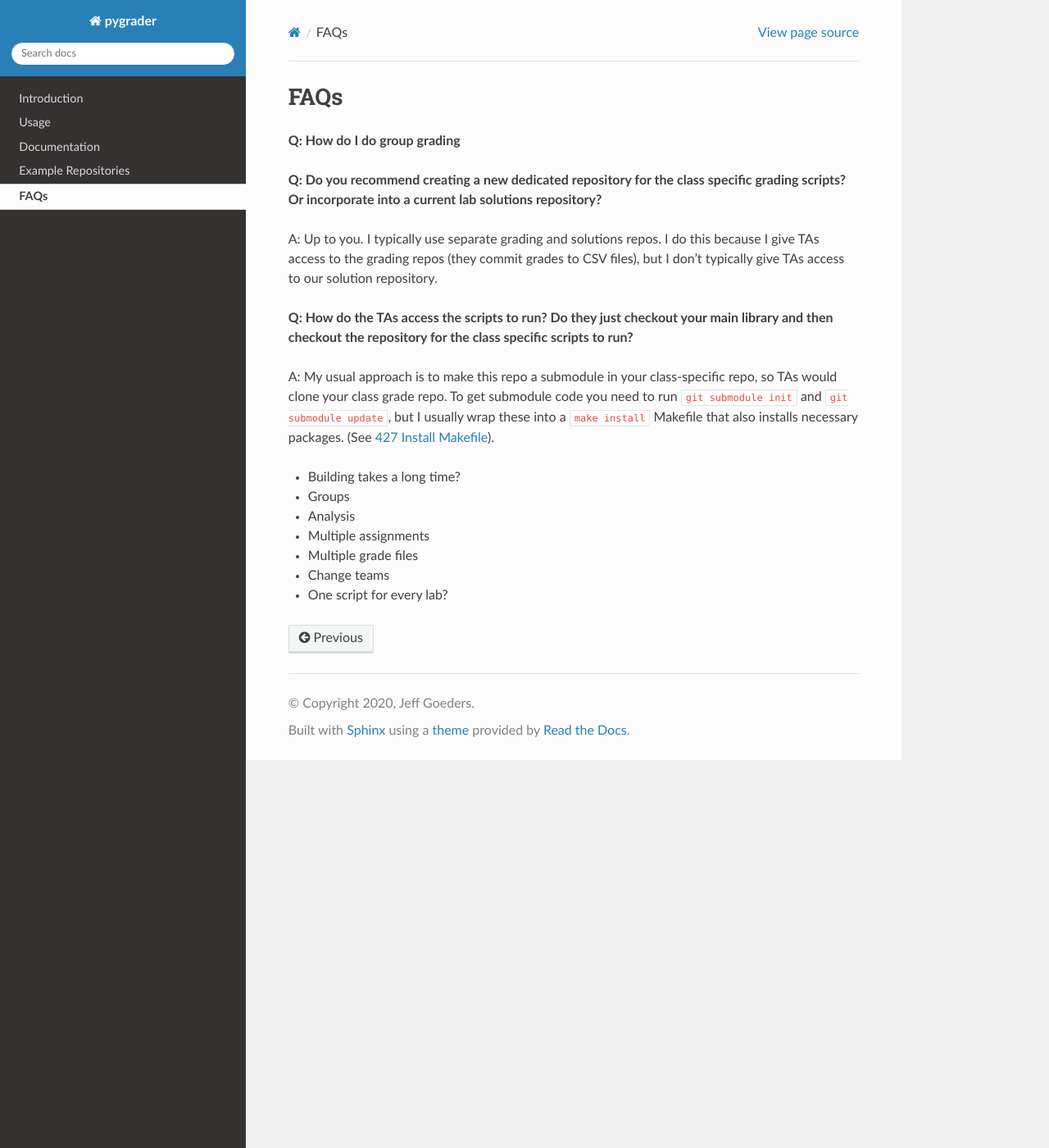
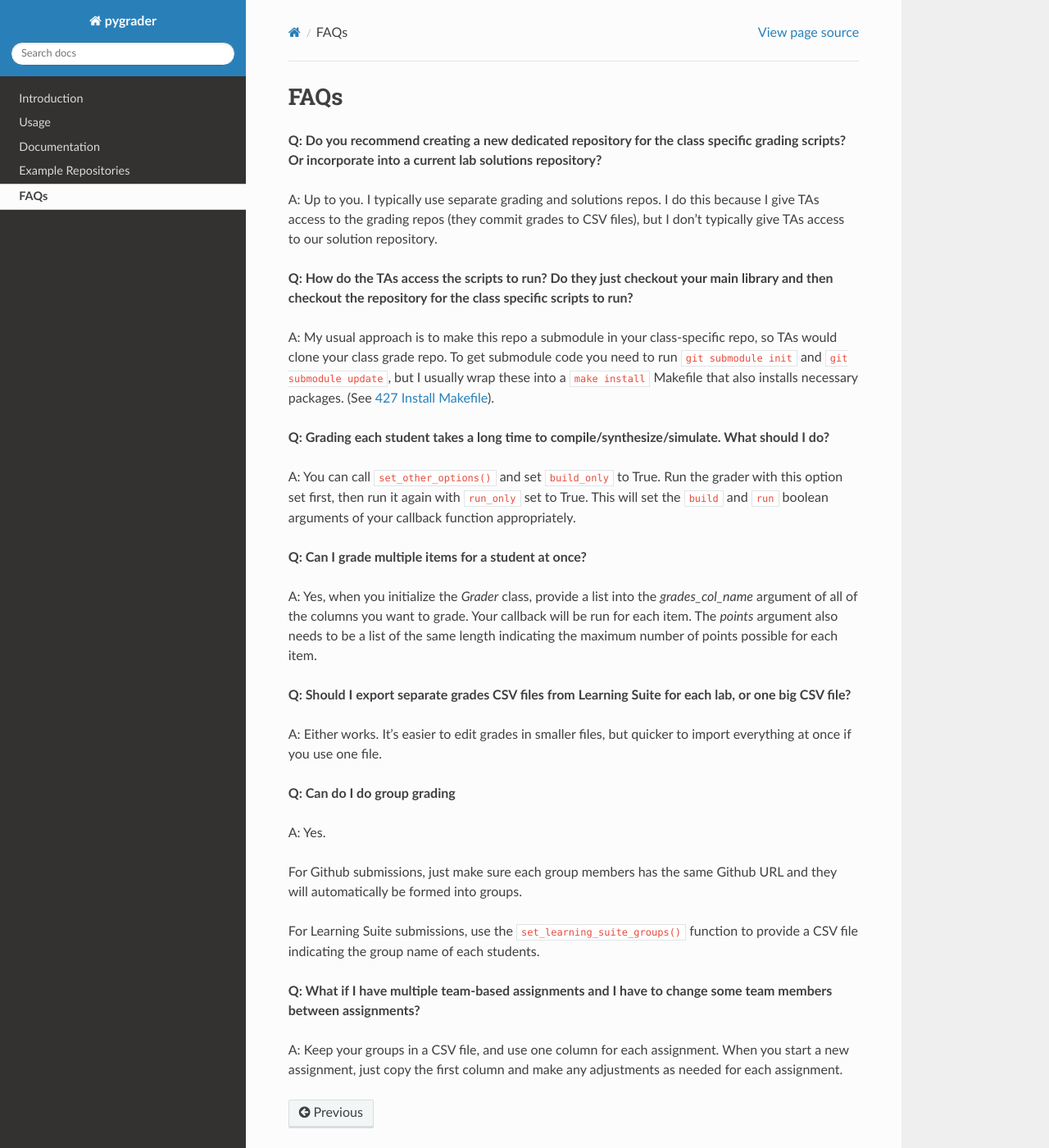
Before and after one commit to byu-cpe/ygrader, a Sphinx documentation site: the page built from doc/faq.md, in a window 1280 px wide and 1400 px high. Shown: the whole window at 82% size. Built offline with Sphinx 7.4.7 and the Read the Docs theme 2.0.0, drawn with Linux system fonts in a browser that asks for light colours.

Commit message:
update faqs
Signed-off-by: Jeff Goeders <jeff.goeders@gmail.com>

```diff
--- a/doc/faq.md
+++ b/doc/faq.md
@@ -1,7 +1,5 @@
 
 # FAQs
-
-**Q: How do I do group grading**
 
 
 **Q: Do you recommend creating a new dedicated repository for the class specific grading scripts? Or incorporate into a current lab solutions repository?**
@@ -12,10 +10,27 @@ A: Up to you.  I typically use separate grading and solutions repos.  I do this
 
 A: My usual approach is to make this repo a submodule in your class-specific repo, so TAs would clone your class grade repo.  To get submodule code you need to run `git submodule init` and `git submodule update`, but I usually wrap these into a `make install` Makefile that also installs necessary packages.  (See [427 Install Makefile](https://github.com/byu-cpe/ecen427_grader/blob/master/Makefile)).
 
-* Building takes a long time?
-* Groups
-* Analysis
-* Multiple assignments
-* Multiple grade files
-* Change teams
-* One script for every lab?
+**Q: Grading each student takes a long time to compile/synthesize/simulate.  What should I do?**
+
+A: You can call `set_other_options()` and set `build_only` to True.  Run the grader with this option set first, then run it again with `run_only` set to True.  This will set the `build` and `run` boolean arguments of your callback function appropriately.
+
+**Q: Can I grade multiple items for a student at once?**
+
+A: Yes, when you initialize the *Grader* class, provide a list into the *grades_col_name* argument of all of the columns you want to grade.  Your callback will be run for each item.  The *points* argument also needs to be a list of the same length indicating the maximum number of points possible for each item.
+
+**Q: Should I export separate grades CSV files from Learning Suite for each lab, or one big CSV file?**
+
+A: Either works.  It's easier to edit grades in smaller files, but quicker to import everything at once if you use one file.
+
+**Q: Can do I do group grading**
+
+A: Yes.
+
+For Github submissions, just make sure each group members has the same Github URL and they will automatically be formed into groups.
+
+For Learning Suite submissions, use the `set_learning_suite_groups()` function to provide a CSV file indicating the group name of each students.
+
+
+**Q: What if I have multiple team-based assignments and I have to change some team members between assignments?**
+
+A: Keep your groups in a CSV file, and use one column for each assignment.  When you start a new assignment, just copy the first column and make any adjustments as needed for each assignment.
```
